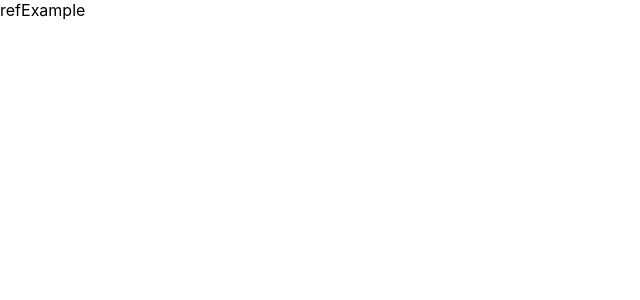
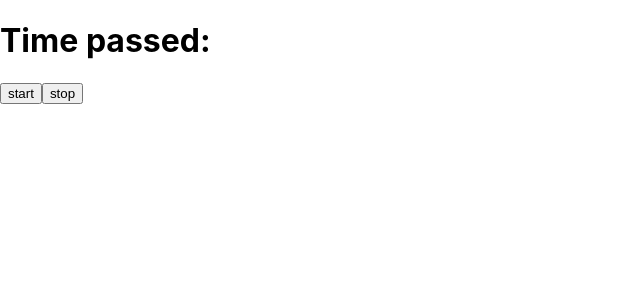
Before and after one commit to aswathyeg/react-test, a React (Create React App) app: page / in a window 1280 px wide. Shown: the top 300 px of the page, without its empty margins (0-640 px from the left). Built offline with nearby package versions, Linux system fonts and the light colour scheme.

Commit message:
added ref

```diff
--- a/src/components/refs/RefExample.js
+++ b/src/components/refs/RefExample.js
@@ -1,8 +1,18 @@
-import React from 'react'
+import React, { useRef } from 'react'
 
 const RefExample = () => {
+  const ref=useRef(0);
+
+
+
   return (
-    <div>refExample</div>
+    <div>
+      <h1>
+        Time passed:{}
+      </h1>
+      <button>start</button>
+      <button>stop</button>
+      </div>
   )
 }
 
```
